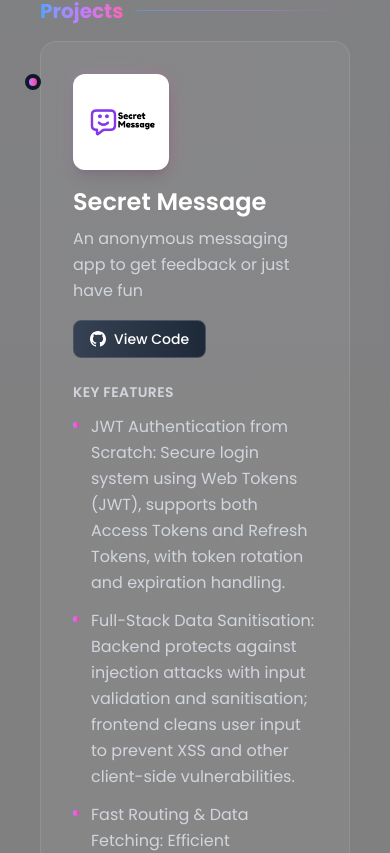
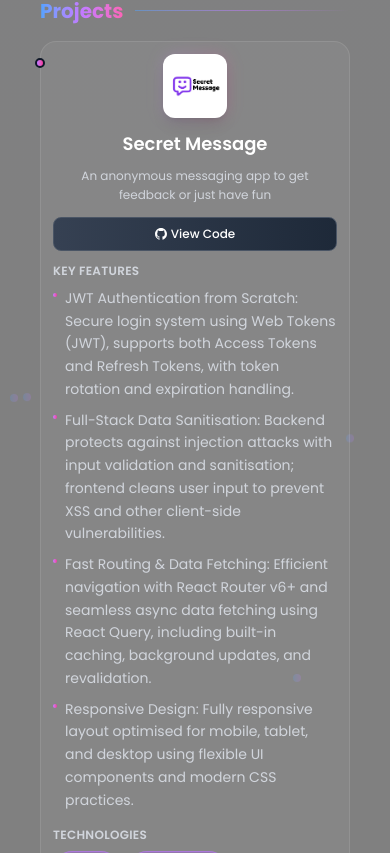
Before and after one commit to The-Sofishticated-Man/minimalist-portfolio, a Next.js app: page / in a window 390 px wide. Shown: the part 4431-5284 px from the top of the page. Built offline with nearby package versions, Linux system fonts and the light colour scheme.

Commit message:
Refactor ProjectArticle component styles

```diff
--- a/src/components/ProjectArticle.tsx
+++ b/src/components/ProjectArticle.tsx
@@ -20,36 +20,36 @@
   };
 }) {
   return (
-    <div className="relative bg-white/5 backdrop-blur-sm rounded-2xl p-8 border border-white/10 transition-all duration-300 hover:bg-white/8 hover:border-white/20 mb-2 group">
+    <div className="relative bg-white/5 backdrop-blur-sm rounded-2xl p-3 sm:p-4 md:p-5 lg:p-6 xl:p-8 border border-white/10 transition-all duration-300 hover:bg-white/8 hover:border-white/20 mb-3 sm:mb-4 lg:mb-2 group">
       {/* Timeline indicator */}
-      <div className="absolute -left-4 top-8 w-4 h-4 bg-gradient-to-r from-purple-400 to-pink-500 rounded-full border-4 border-gray-900"></div>
+      <div className="absolute -left-1.5 sm:-left-2 md:-left-3 lg:-left-4 top-4 sm:top-5 md:top-6 lg:top-6 xl:top-8 w-2.5 h-2.5 sm:w-3 sm:h-3 md:w-3.5 md:h-3.5 lg:w-4 lg:h-4 bg-gradient-to-r from-purple-400 to-pink-500 rounded-full border-2 sm:border-2 md:border-3 lg:border-4 border-gray-900"></div>
 
-      <div className="flex flex-col md:flex-row items-start mb-6">
-        <div className="relative mr-6 mb-4 md:mb-0 group-hover:scale-105 transition-transform duration-300">
+      <div className="flex flex-col md:flex-row md:items-start mb-3 sm:mb-4 md:mb-5 lg:mb-6">
+        <div className="relative mb-3 sm:mb-4 md:mb-0 md:mr-3 lg:mr-4 xl:mr-6 group-hover:scale-105 transition-transform duration-300 self-center md:self-start">
           <div className="absolute inset-0 bg-gradient-to-r from-purple-400/20 to-pink-500/20 rounded-xl blur"></div>
-          <div className="relative bg-white rounded-xl p-3 w-24 h-24 flex items-center justify-center overflow-hidden shadow-lg">
+          <div className="relative bg-white rounded-xl p-1.5 sm:p-2 md:p-2.5 lg:p-3 w-16 h-16 sm:w-18 sm:h-18 md:w-20 md:h-20 lg:w-22 lg:h-22 xl:w-24 xl:h-24 flex items-center justify-center overflow-hidden shadow-lg">
             <Image src={img} alt={`${title} logo`} className="object-contain" />
           </div>
         </div>
 
-        <div className="flex-grow">
-          <h3 className="text-2xl font-semibold text-white mb-2 group-hover:text-purple-100 transition-colors duration-300">
+        <div className="flex-grow text-center md:text-left">
+          <h3 className="text-lg sm:text-xl md:text-xl lg:text-2xl font-semibold text-white mb-2 group-hover:text-purple-100 transition-colors duration-300">
             {title}
           </h3>
-          <p className="text-gray-300 leading-relaxed mb-4 group-hover:text-gray-200 transition-colors duration-300">
+          <p className="text-gray-300 leading-relaxed mb-3 sm:mb-4 group-hover:text-gray-200 transition-colors duration-300 text-xs sm:text-sm md:text-base">
             {description}
           </p>
 
-          <div className="flex flex-wrap gap-3">
+          <div className="flex flex-col sm:flex-row sm:flex-wrap gap-2 sm:gap-3">
             {github && (
               <a
                 href={github}
-                className="inline-flex items-center px-4 py-2 bg-gradient-to-r from-gray-700 to-gray-800 hover:from-gray-600 hover:to-gray-700 text-white rounded-lg border border-gray-600 transition-all duration-300 hover:scale-105 text-sm font-medium"
+                className="inline-flex items-center justify-center sm:justify-start px-3 sm:px-4 py-2 bg-gradient-to-r from-gray-700 to-gray-800 hover:from-gray-600 hover:to-gray-700 text-white rounded-lg border border-gray-600 transition-all duration-300 hover:scale-105 text-xs sm:text-sm font-medium"
                 target="_blank"
                 rel="noopener noreferrer"
               >
                 <svg
-                  className="w-4 h-4 mr-2"
+                  className="w-3 h-3 sm:w-4 sm:h-4 mr-1 sm:mr-2"
                   fill="currentColor"
                   viewBox="0 0 24 24"
                   aria-hidden="true"
@@ -62,12 +62,12 @@
             {demo && (
               <a
                 href={demo}
-                className="inline-flex items-center px-4 py-2 bg-gradient-to-r from-green-600 to-green-700 hover:from-green-500 hover:to-green-600 text-white rounded-lg border border-green-500 transition-all duration-300 hover:scale-105 text-sm font-medium"
+                className="inline-flex items-center justify-center sm:justify-start px-3 sm:px-4 py-2 bg-gradient-to-r from-green-600 to-green-700 hover:from-green-500 hover:to-green-600 text-white rounded-lg border border-green-500 transition-all duration-300 hover:scale-105 text-xs sm:text-sm font-medium"
                 target="_blank"
                 rel="noopener noreferrer"
               >
                 <svg
-                  className="w-4 h-4 mr-2"
+                  className="w-3 h-3 sm:w-4 sm:h-4 mr-1 sm:mr-2"
                   fill="currentColor"
                   viewBox="0 0 20 20"
                   aria-hidden="true"
@@ -81,25 +81,27 @@
         </div>
       </div>
 
-      <div className="mb-6">
-        <h5 className="text-sm font-semibold text-gray-300 mb-3 uppercase tracking-wide">
+      <div className="mb-4 lg:mb-6">
+        <h5 className="text-xs sm:text-sm font-semibold text-gray-300 mb-2 lg:mb-3 uppercase tracking-wide">
           Key Features
         </h5>
-        <ul className="space-y-3">
+        <ul className="space-y-2 lg:space-y-3">
           {achievements.map((achievement, index) => (
             <li
               key={index}
               className="flex items-start text-gray-300 group-hover:text-gray-200 transition-colors duration-300"
             >
-              <div className="mr-3 mt-2 w-1.5 h-1.5 bg-gradient-to-r from-purple-400 to-pink-500 rounded-full flex-shrink-0"></div>
-              <span className="leading-relaxed">{achievement}</span>
+              <div className="mr-2 lg:mr-3 mt-1.5 lg:mt-2 w-1 h-1 lg:w-1.5 lg:h-1.5 bg-gradient-to-r from-purple-400 to-pink-500 rounded-full flex-shrink-0"></div>
+              <span className="leading-relaxed text-sm sm:text-base">
+                {achievement}
+              </span>
             </li>
           ))}
         </ul>
       </div>
 
       <div>
-        <h5 className="text-sm font-semibold text-gray-300 mb-3 uppercase tracking-wide">
+        <h5 className="text-xs sm:text-sm font-semibold text-gray-300 mb-2 lg:mb-3 uppercase tracking-wide">
           Technologies
         </h5>
         <SkillList skills={technologies} color="purple" />
```
